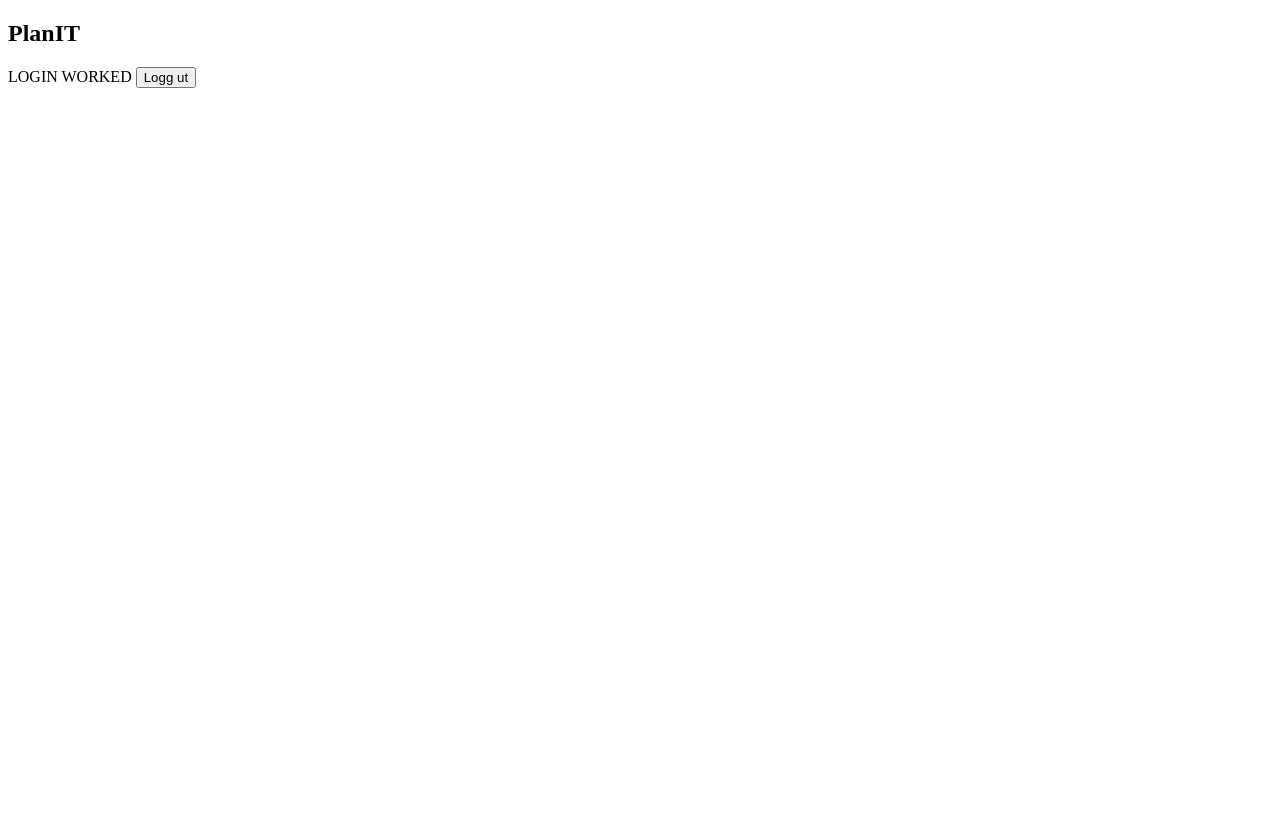
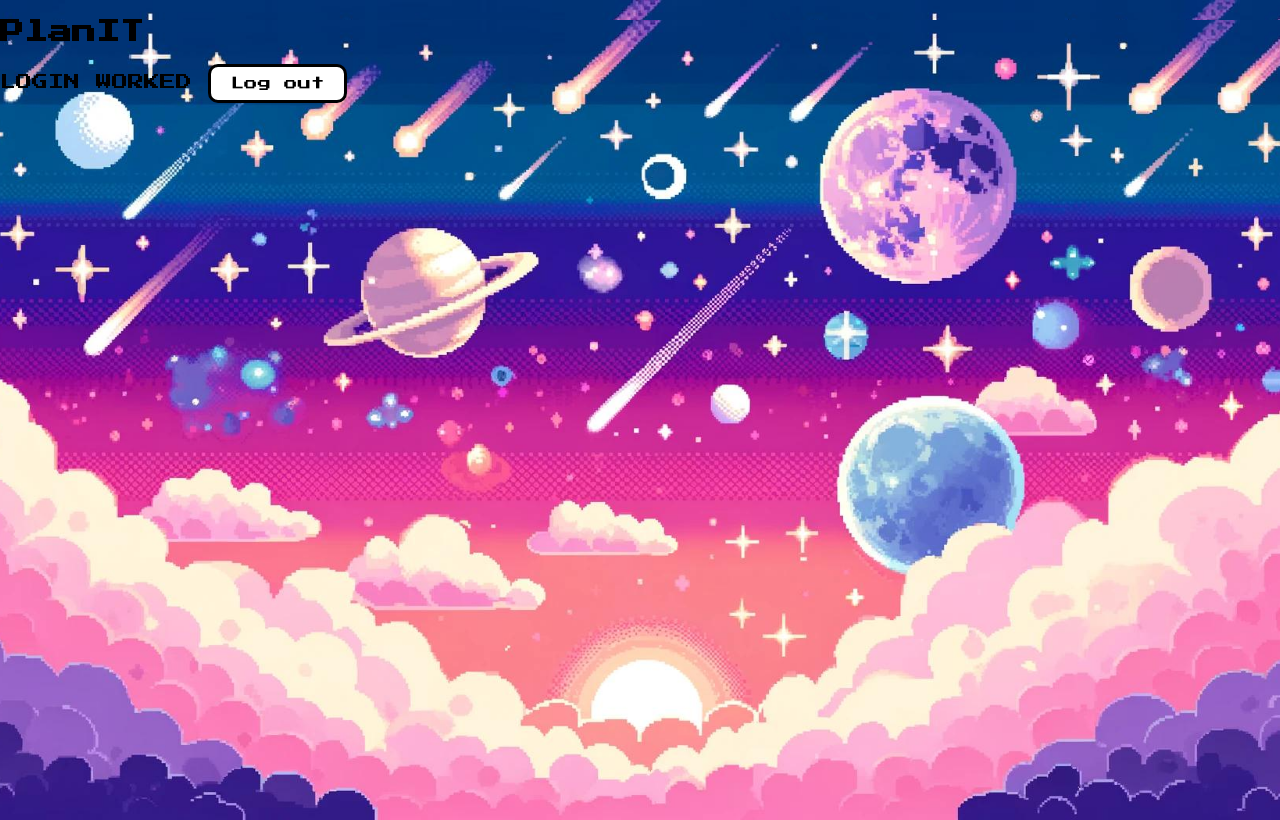
Before and after one commit to Saturn1a/PlanIT-WEB, a website: page public/home.html in a window 1280 px wide. Drawn offline with Linux system fonts and the light colour scheme.

Commit message:
added log out button style

```diff
--- /dev/null
+++ b/public/css/HomeStyles.css
@@ -0,0 +1,25 @@
+body, html {
+    height: 100%;
+    margin: 0;
+    font-family: "Press Start 2P", system-ui;
+    font-weight: 400;
+    font-style: normal;
+    background-image: url('../images/space_background_pixel_art.jpeg');
+    background-position: center;
+    background-repeat: no-repeat;
+    background-size: cover;
+}
+
+#logout-btn {
+    padding: 10px 20px;
+    background-color: #ffffff;
+    color: rgb(0, 0, 0);
+    text-align: center;
+    font-family: "Press Start 2P", system-ui;
+    font-weight: 400;
+    font-style: normal;
+    cursor: pointer;
+    border-radius: 10px; /* Rounded corners */
+    border: 3px solid rgb(0, 0, 0);
+    text-decoration: none;
+  }
--- a/public/home.html
+++ b/public/home.html
@@ -3,14 +3,18 @@
 <head>
     <meta charset="UTF-8">
     <meta name="viewport" content="width=device-width, initial-scale=1.0">
-    <title>Document</title>
+    <link rel="stylesheet" href="css/HomeStyles.css">
+    <link rel="preconnect" href="https://fonts.googleapis.com">
+    <link rel="preconnect" href="https://fonts.gstatic.com" crossorigin>
+    <link href="https://fonts.googleapis.com/css2?family=Press+Start+2P&display=swap" rel="stylesheet">
+    <title>PlanIT</title>
 </head>
 <body>
     <h2>PlanIT </h2>
     <p>
         LOGIN WORKED
 
-        <button id="logout-btn">Logg ut</button>
+        <button id="logout-btn">Log out</button>
     </p>
     <script src="js/app.js"></script>
 </body>
```
